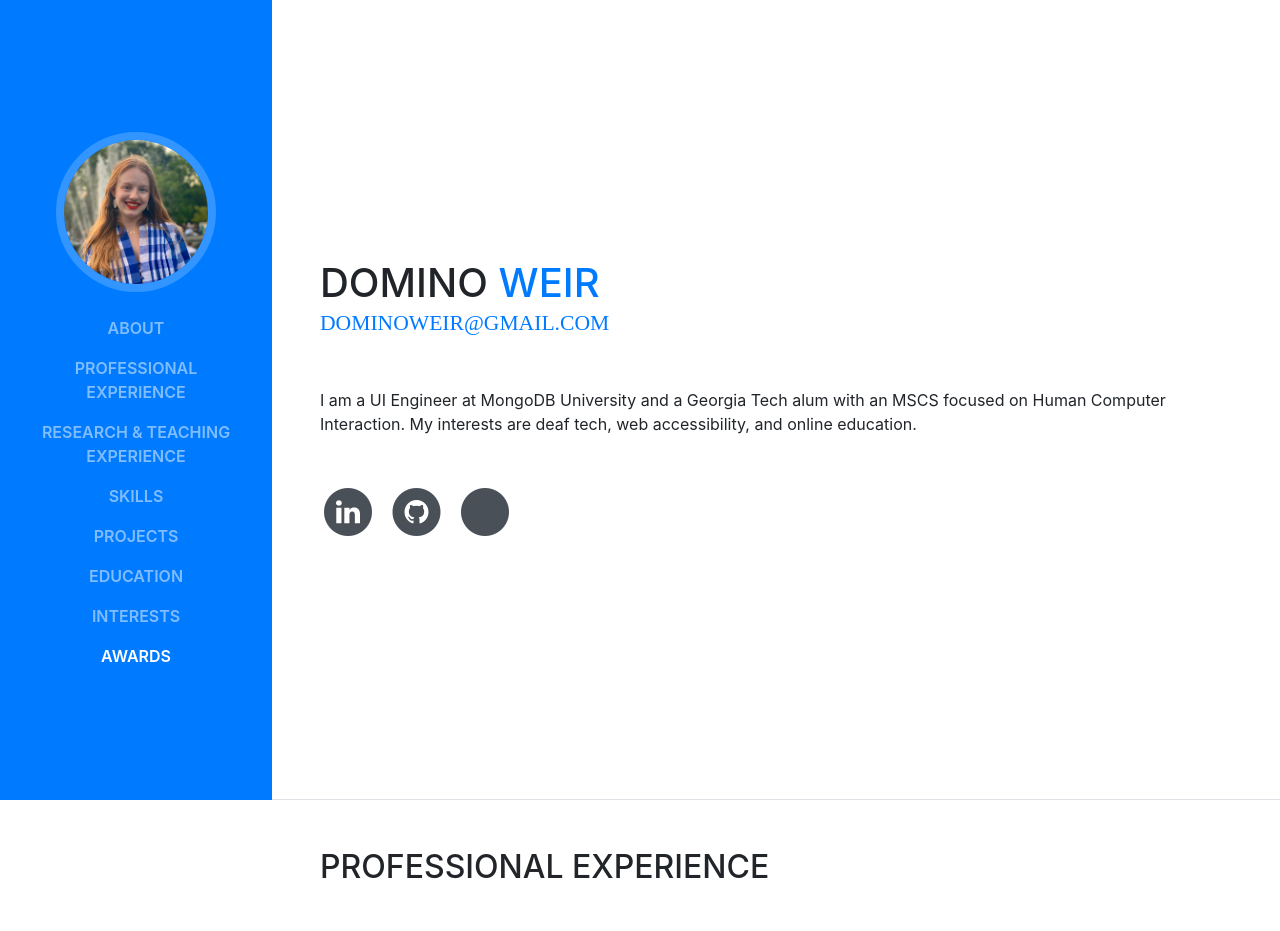
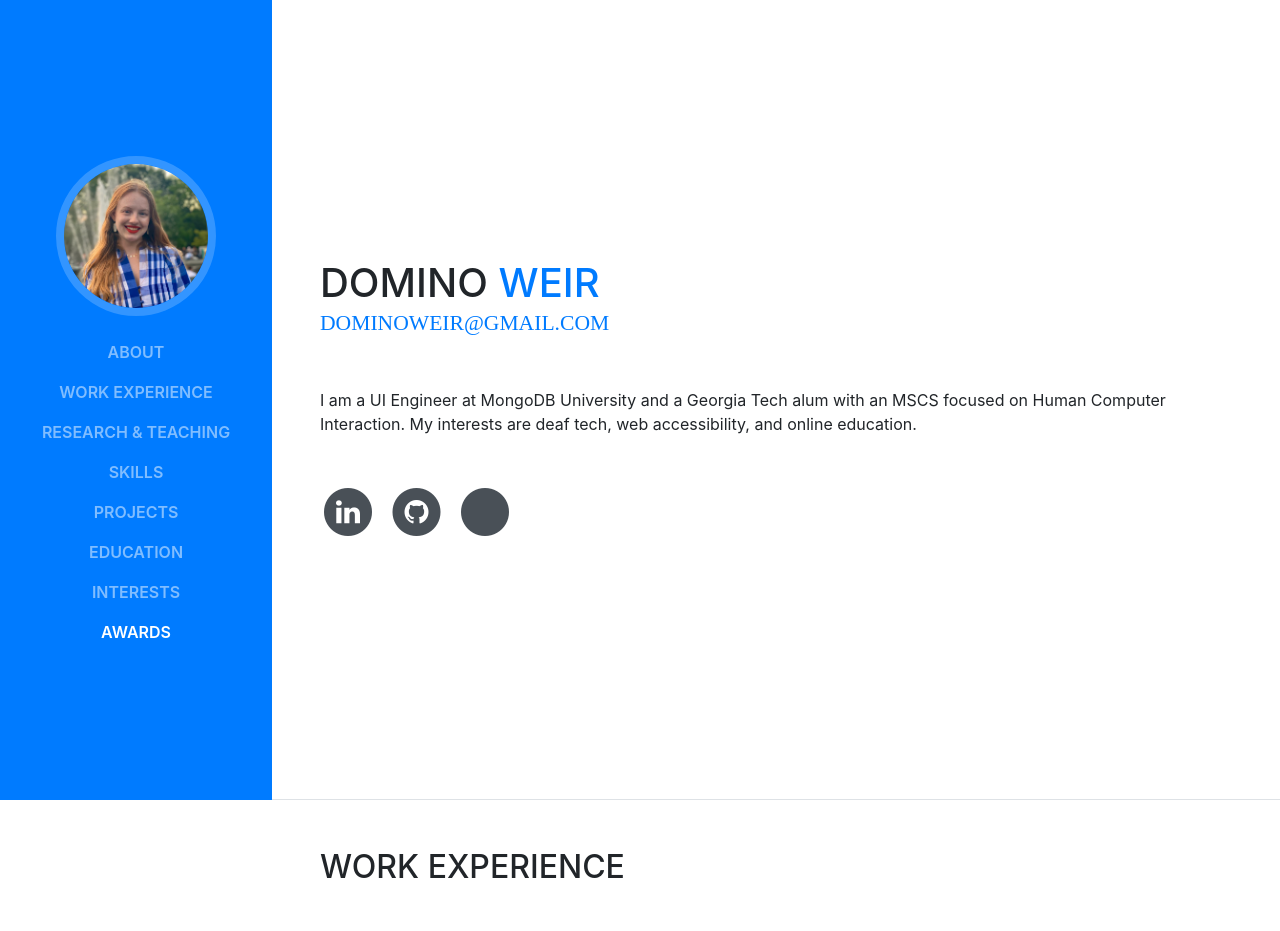
Before and after one commit to dominoweir/dominoweir.github.io, a website with bundled scripts: page index.html in a window 1280 px wide. Shown: the top 931 px of the page. Built offline with nearby package versions, Linux system fonts and the light colour scheme; some icons are missing; a web font is replaced by a local one.

Commit message:
better titles

```diff
--- a/index.html
+++ b/index.html
@@ -49,10 +49,10 @@
           <a class="nav-link js-scroll-trigger" href="#about">About</a>
         </li>
         <li class="nav-item">
-          <a class="nav-link js-scroll-trigger" href="#professional-experience">Professional Experience</a>
+          <a class="nav-link js-scroll-trigger" href="#professional-experience">Work Experience</a>
         </li>
         <li class="nav-item">
-          <a class="nav-link js-scroll-trigger" href="#academic-experience">Research & Teaching Experience</a>
+          <a class="nav-link js-scroll-trigger" href="#academic-experience">Research & Teaching</a>
         </li>
         <li class="nav-item">
           <a class="nav-link js-scroll-trigger" href="#skills">Skills</a>
@@ -117,7 +117,7 @@
 
     <section class="resume-section p-3 p-lg-5 d-flex flex-column" id="professional-experience">
       <div class="my-auto">
-        <h2 class="mb-5">Professional Experience</h2>
+        <h2 class="mb-5">Work Experience</h2>
 
         <div class="resume-item d-flex flex-column flex-md-row mb-5">
           <div class="resume-content mr-auto">
@@ -195,7 +195,7 @@
 
         <section class="resume-section p-3 p-lg-5 d-flex flex-column" id="academic-experience">
           <div class="my-auto">
-            <h2 class="mb-5">Research & Teaching Experience</h2>
+            <h2 class="mb-5">Research & Teaching</h2>
 
             <div class="resume-item d-flex flex-column flex-md-row mb-5">
               <div class="resume-content mr-auto">
```
